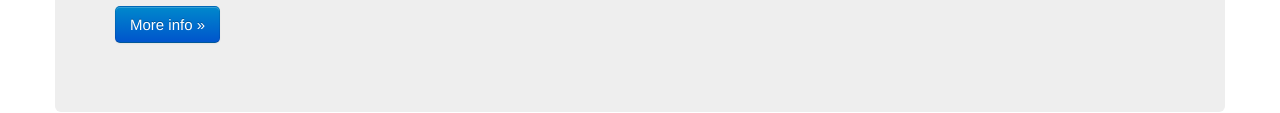
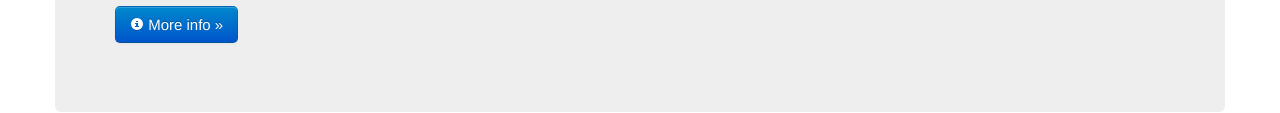
Before and after one commit to Hispano/ComunidadRean-Web, a plain HTML site: page index.html in a window 1280 px wide. Shown: the part 291-404 px from the top of the page. Drawn offline with Linux system fonts and the light colour scheme.

Commit message:
add an icon to the more info button

```diff
--- a/index.html
+++ b/index.html
@@ -63,7 +63,7 @@
         <a href="http://twitter.com/#!/ReanEmu"><img class="small-bs-icon" src="assets/img/icon-twitter.png"></a>
         </h1>
         <p>This is a private Emulation Software for WoW Server Version 3.3.5a. It is a fork of TrinityCore, but has several fixes from other repos and specially from the international Developer-Team involved in the ReanEmu project. ICC, Ulduar and Ruby Sanctum raids are included, there are also lots of fixed quests and spells, as well as some nice features like the arena-spectator script or the raid info system.</p>
-        <p><a class="btn btn-primary btn-large" href="../about.html">More info &raquo;</a></p>
+        <p><a class="btn btn-primary btn-large" href="../about.html"><i class="icon-info-sign icon-white"></i> More info &raquo;</a></p>
       </div>
 
       <!-- Example row of columns -->
```
